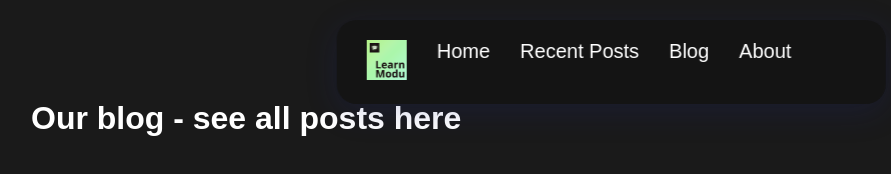
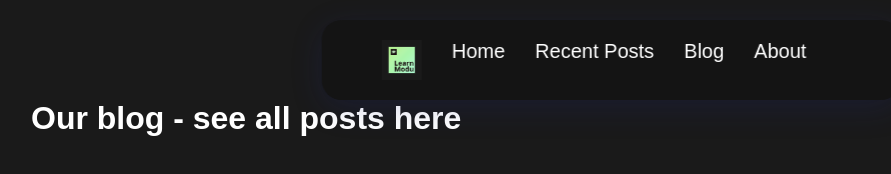
Before and after one commit to LearnModu/learnmodu.github.io, a plain HTML site: page blog.html in a window 1280 px wide. Both pictures are taken after a click on the button 867 px from the left and 62 px from the top of the page. Shown: the whole page, without its empty margins (29-920 px from the left). Drawn offline with Linux system fonts and the light colour scheme; a web font is replaced by a local one.

Commit message:
half-baked animated logo implementation, to fix

```diff
--- a/blog.html
+++ b/blog.html
@@ -8,7 +8,8 @@
 <body>
 	<nav class="nav">
 		<ul class="nav-list">
-			<li><img src="logo.png" alt="LearnModu" class="logo"></li>
+			<li><img src="./static/animated-light.gif" alt="LearnModu" class="logo-light"></li>
+			<li><img src="./static/animated-dark.gif" alt="LearnModu" class="logo-dark"></li>
 			<li><a href="index.html" class="nav-link">Home</a></li>
 			<li><a href="index.html#recent" class="nav-link">Recent Posts</a></li>
 			<li><a href="blog.html" class="nav-link">Blog</a></li>
--- a/js/script.js
+++ b/js/script.js
@@ -9,13 +9,19 @@ document.addEventListener("DOMContentLoaded", () => {
 	const currTheme = document.documentElement.getAttribute("data-theme");
 	const sun = document.querySelector('.sun');
 	const moon = document.querySelector('.moon');
+	const logoLight = document.querySelector('.logo-light');
+	const logoDark = document.querySelector('.logo-dark');
 
 	if (currTheme === "light") {
 		sun.style.display = "none";
 		moon.style.display = "block";
+		logoLight.style.display = "block";
+		logoDark.style.display = "none";
 	} if (currTheme === "dark") {
 		moon.style.display = "none";
 		sun.style.display = "block";
+		logoDark.style.display = "block";
+		logoLight.style.display = "none";
 	}
 
 	themeToggle.addEventListener("click", () => {
@@ -28,9 +34,13 @@ document.addEventListener("DOMContentLoaded", () => {
 		if (newTheme === "light") {
 			sun.style.display = "none";
 			moon.style.display = "block";
+			logoLight.style.display = "block";
+			logoDark.style.display = "none";
 		} else {
 			moon.style.display = "none";
 			sun.style.display = "block";
+			logoDark.style.display = "block";
+			logoLight.style.display = "none";
 		}
 	});
 });
--- a/static/styles.css
+++ b/static/styles.css
@@ -65,7 +65,7 @@ body {
 	list-style: none;
 }
 
-.logo {
+.logo-light, .logo-dark {
 	height: 40px;
 	background: linear-gradient(45deg, #B5F38F, #AFF9D6);
 	-webkit-background-clip: text;
```
Also changed, not shown: index.html (+2 -1 lines), static/animated-dark.gif (added), static/animated-light.gif (added), static/logo.png (renamed from logo.png).
